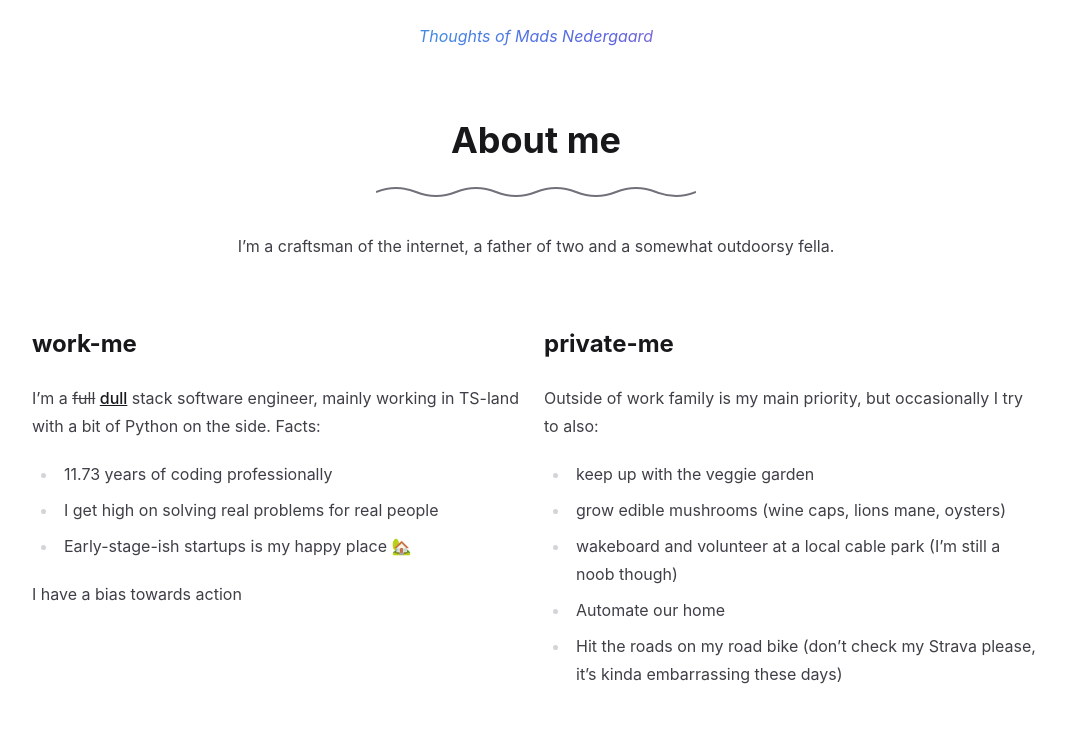
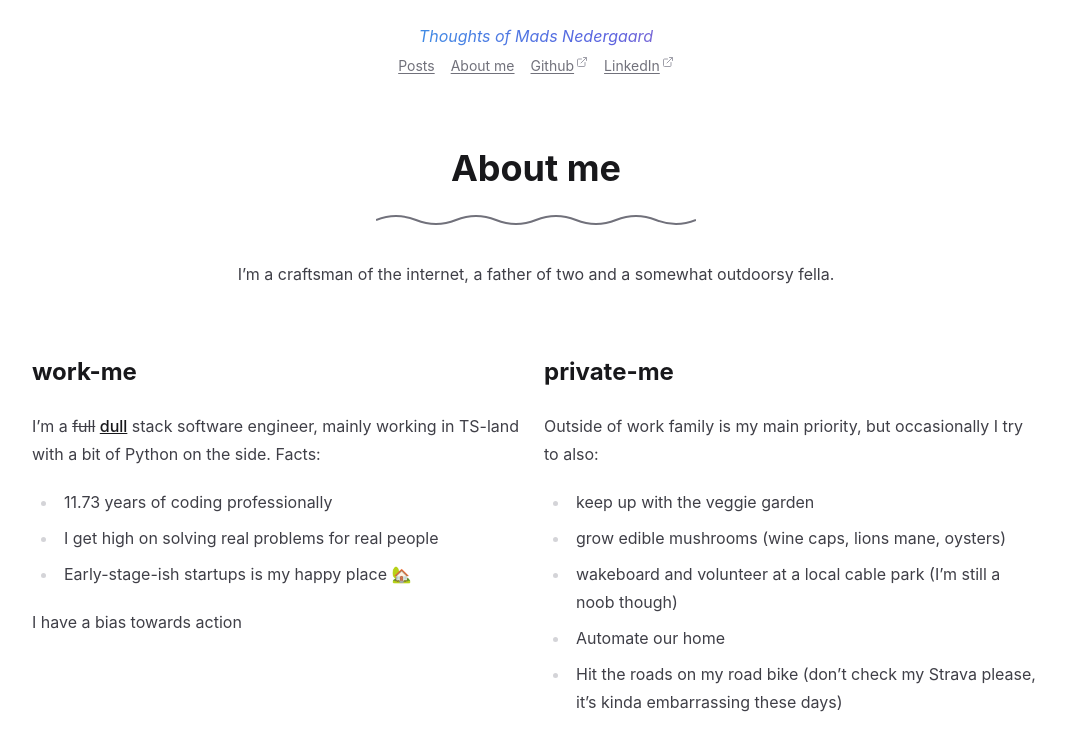
Before and after one commit to madsnedergaard/madsnedergaard.dk, a Next.js app: page /about in a window 1280 px wide. Shown: the top 750 px of the page, without its empty margins (104-1170 px from the left). Built offline with nearby package versions, Linux system fonts and the light colour scheme.

Commit message:
Links to the new about page

```diff
--- a/src/components/Header.tsx
+++ b/src/components/Header.tsx
@@ -1,14 +1,26 @@
 import Link from 'next/link';
+import NavLink from './NavLink';
 
 export default function Header() {
   return (
     <div className="mb-0 w-full max-w-screen-md p-6 sm:mx-auto">
-      <header className="flex flex-row items-center justify-center">
+      <header className="flex flex-col items-center justify-center space-y-2">
         <Link href="/">
           <p className="animate-rainbow-text to-pink dark:via-yellow dark:to-pink bg-gradient-to-r from-[#3494E6] via-[#5961DF] bg-clip-text text-transparent italic">
             Thoughts of Mads Nedergaard
           </p>
         </Link>
+        <div className="flex flex-row space-x-4">
+          <NavLink href="/">Posts</NavLink>
+          <NavLink href="/about">About me</NavLink>
+          {/* <NavLink href="/uses">Uses</NavLink> */}
+          <NavLink external href="https://github.com/madsnedergaard">
+            Github
+          </NavLink>
+          <NavLink external href="https://linkedin.com/in/madsnedergaard">
+            LinkedIn
+          </NavLink>
+        </div>
       </header>
     </div>
   );
--- a/src/components/NavLink.tsx
+++ b/src/components/NavLink.tsx
@@ -1,4 +1,5 @@
 import { cn } from '@/utils/cn';
+import { ExternalLinkIcon } from 'lucide-react';
 import Link from 'next/link';
 import React from 'react';
 
@@ -6,17 +7,24 @@ type NavLinkProps = {
   children: React.ReactNode;
   href: string;
   className?: string;
+  external?: boolean;
 };
-export default function NavLink({ children, href, className = '' }: NavLinkProps) {
+export default function NavLink({
+  children,
+  href,
+  className = '',
+  external = false,
+}: NavLinkProps) {
   return (
     <Link
       href={href}
       className={cn(
-        'border-b-2 border-zinc-500 text-zinc-500 transition-all hover:border-zinc-800 hover:text-zinc-800 dark:hover:border-zinc-400 dark:hover:text-zinc-400',
+        'flex gap-0.5 text-sm text-zinc-500 underline underline-offset-2 transition-all hover:text-zinc-800 hover:underline-offset-4 dark:hover:border-zinc-400 dark:hover:text-zinc-400',
         className
       )}
     >
       {children}
+      {external && <ExternalLinkIcon className="size-3 text-zinc-400 dark:text-zinc-600" />}
     </Link>
   );
 }
```
